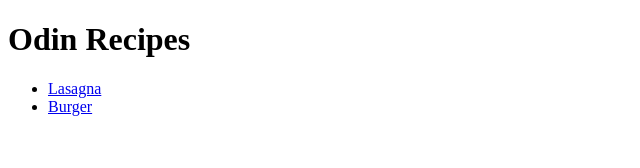
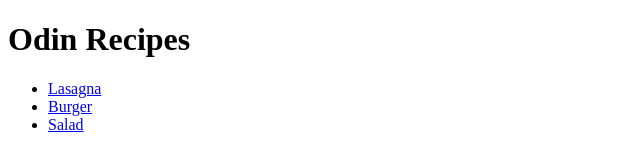
Before and after one commit to dannyrozsival/odin-recipes, a plain HTML site: page index.html in a window 1280 px wide. Shown: the full height of the page, 0-640 px from the left. Drawn offline with Linux system fonts and the light colour scheme.

Commit message:
Linked salad html to index

```diff
--- a/index.html
+++ b/index.html
@@ -10,6 +10,7 @@
     <ul>
         <li><a href="recipes/lasagna.html">Lasagna</a></li>
         <li><a href="recipes/burger.html">Burger</a></li>
+        <li><a href="recipes/salad.html">Salad</a></li>
     </ul>
 </body>
 </html>
```
